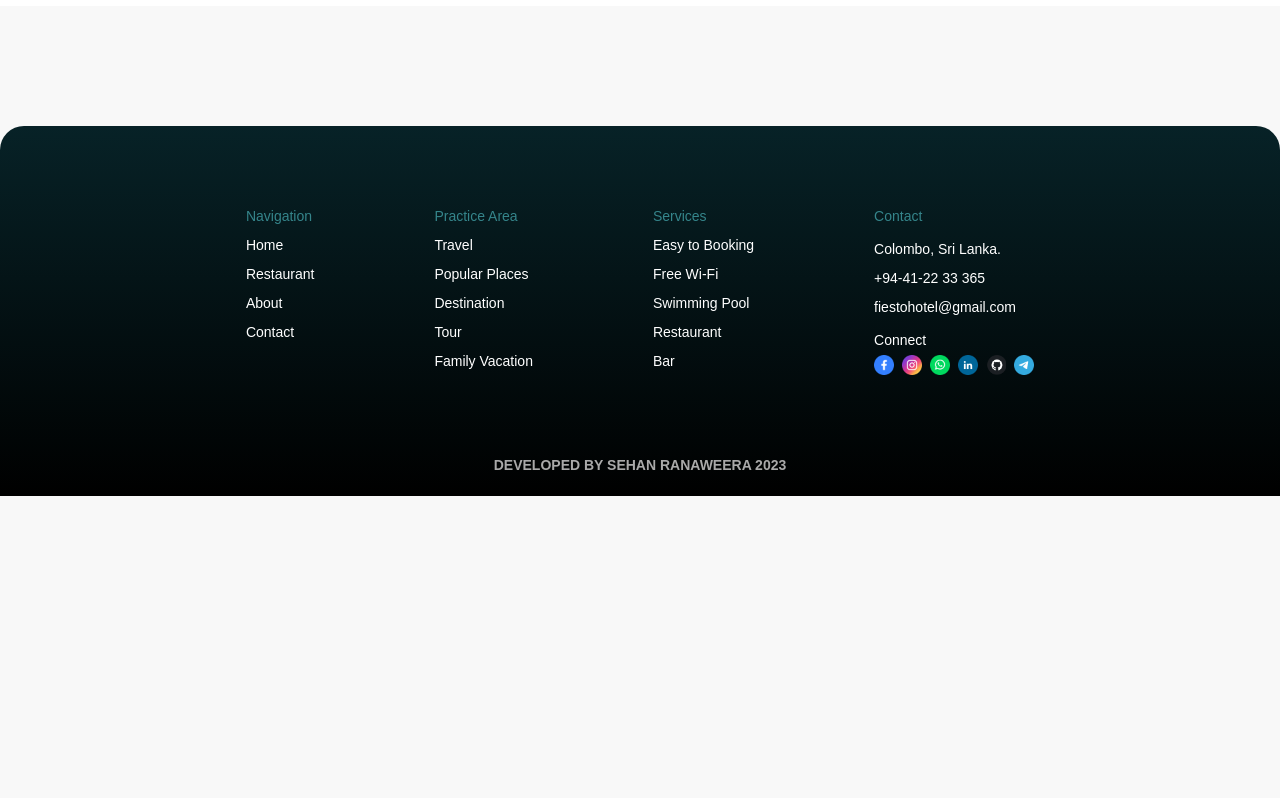
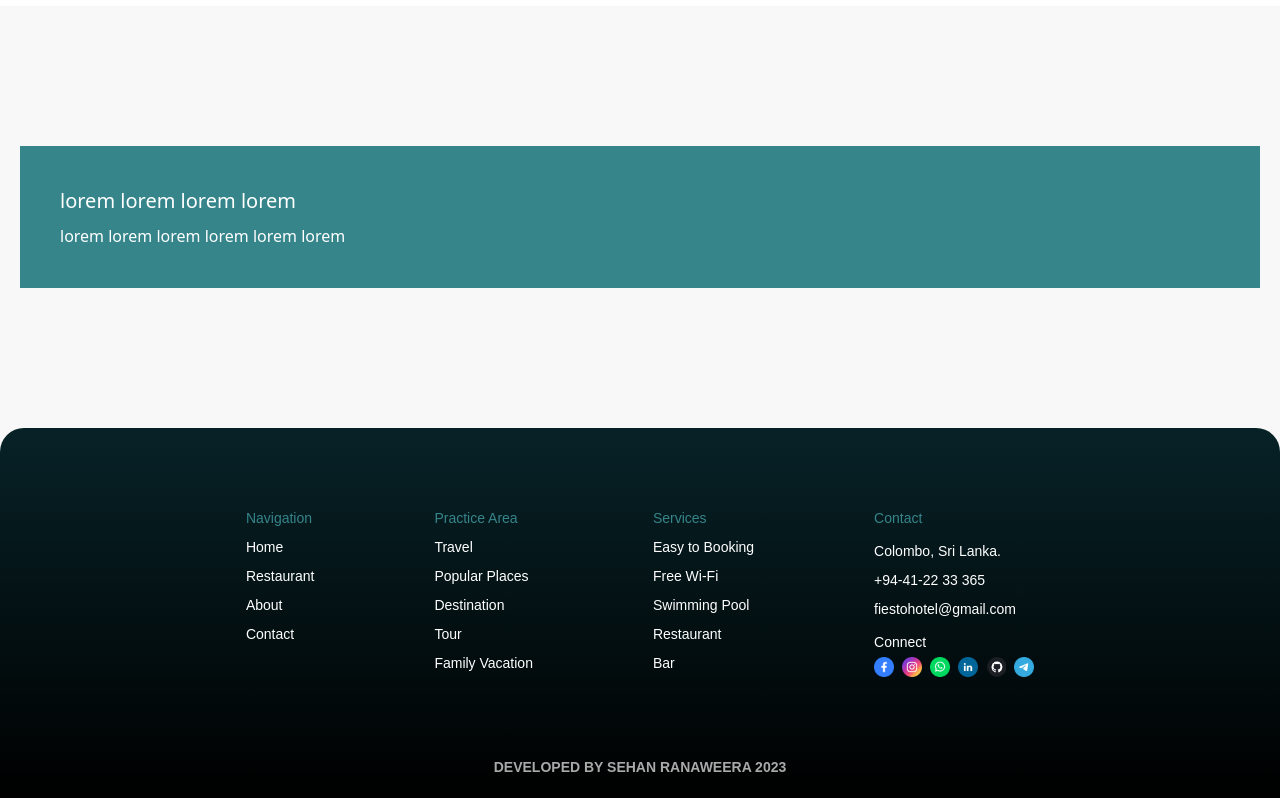
Before and after one commit to sehan22/FiesTo-Hotel-Project, a React (Create React App) app in the folder client/: page /room in a window 1280 px wide. Shown: the part 944-1742 px from the top of the page. Before the commit the page ends 1440 px from the top, so only its background shows below. Built offline with nearby package versions, Linux system fonts and the light colour scheme.

Commit message:
site Room Page UI updated.

```diff
--- a/client/src/view/pages/Room/Room.tsx
+++ b/client/src/view/pages/Room/Room.tsx
@@ -25,6 +25,24 @@
                 <div className="flex justify-center items-center mt-[120px] mb-[120px] bg-white font-poppins">
                     <h5 className="text-quinary text-topictwo">Room Section</h5>
                 </div>
+
+                {/*second div*/}
+                <div className="flex justify-center items-center gap-5 p-5 mt-[120px] mb-[120px]
+                                xs:flex-col
+                                md:flex-row
+                                lg:flex-row
+                ">
+                    <div className="flex flex-col justify-center gap-2 text-white w-1/4 p-5 bg-secondary overflow-hidden
+                                xs:w-full xs:p-10 xs:max-sm:bg-black
+                    ">
+                        <h1 className="text-topictwo overflow-hidden overflow-ellipsis whitespace-nowrap">lorem lorem
+                            lorem lorem
+                        </h1>
+                        <h1 className="text-topicDescription">lorem lorem lorem lorem
+                            lorem lorem
+                        </h1>
+                    </div>
+                </div>
             </>
         );
     }
--- a/client/tailwind.config.js
+++ b/client/tailwind.config.js
@@ -2,6 +2,14 @@
 module.exports = {
   content: ["./src/**/*.{js,jsx,ts,tsx}"],
   theme: {
+    screens: {
+      xs: '300px',
+      sm: '640px',
+      md: '768px',
+      lg: '1024px',
+      xl: '1280px',
+      ['2xl']: '1536px',
+    },
     extend: {
       fontFamily: {
         poppins: ['Poppins', 'sans-serif'],
```
